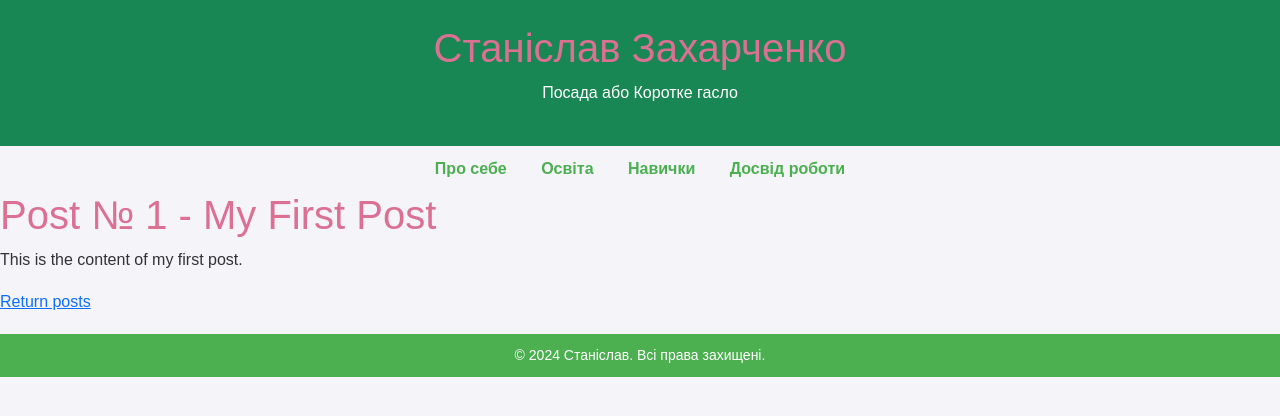
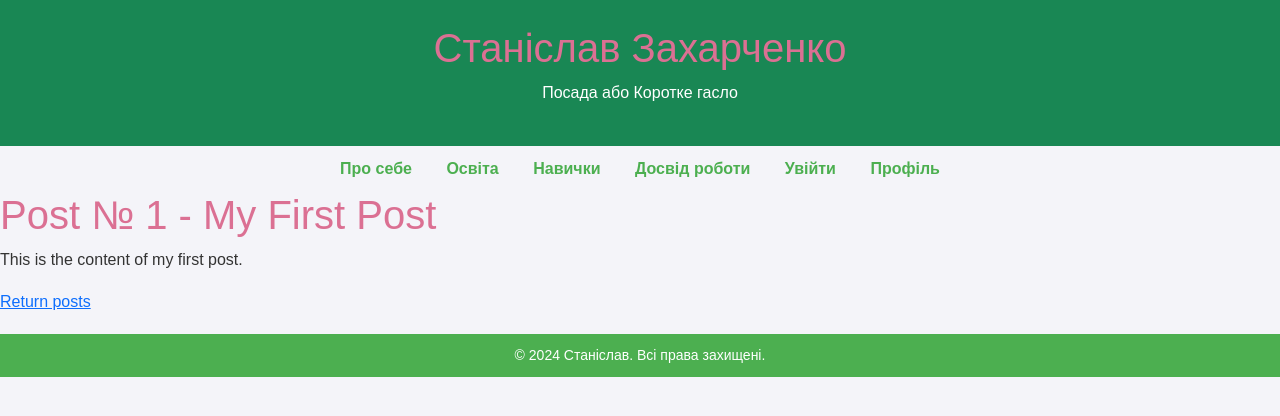
Before and after one commit to ZakharchenkoStanislavIvanovich/flask-app-lab, a Flask app: page /post/1 in a window 1280 px wide. Shown: the top 416 px of the page. Run offline with Flask 3, Linux system fonts and the light colour scheme.

Commit message:
update navbar.html with profile and login

```diff
--- a/app/templates/navbar.html
+++ b/app/templates/navbar.html
@@ -3,4 +3,6 @@
     <a href="#education">Освіта</a>
     <a href="#skills">Навички</a>
     <a href="#experience">Досвід роботи</a>
+    <a href="{{ url_for('user_name.login') }}">Увійти</a>
+    <a href="{{ url_for('user_name.get_profile') }}">Профіль</a>
 </nav>
```
